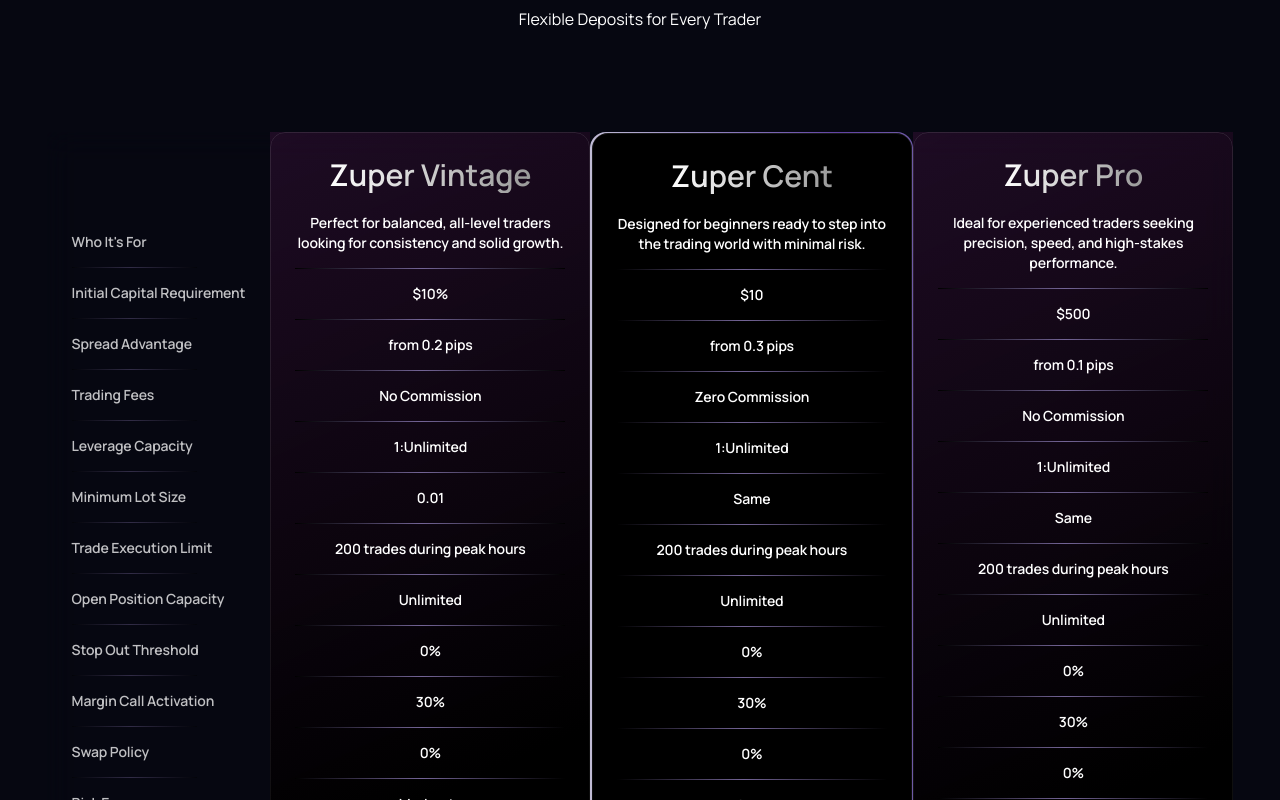
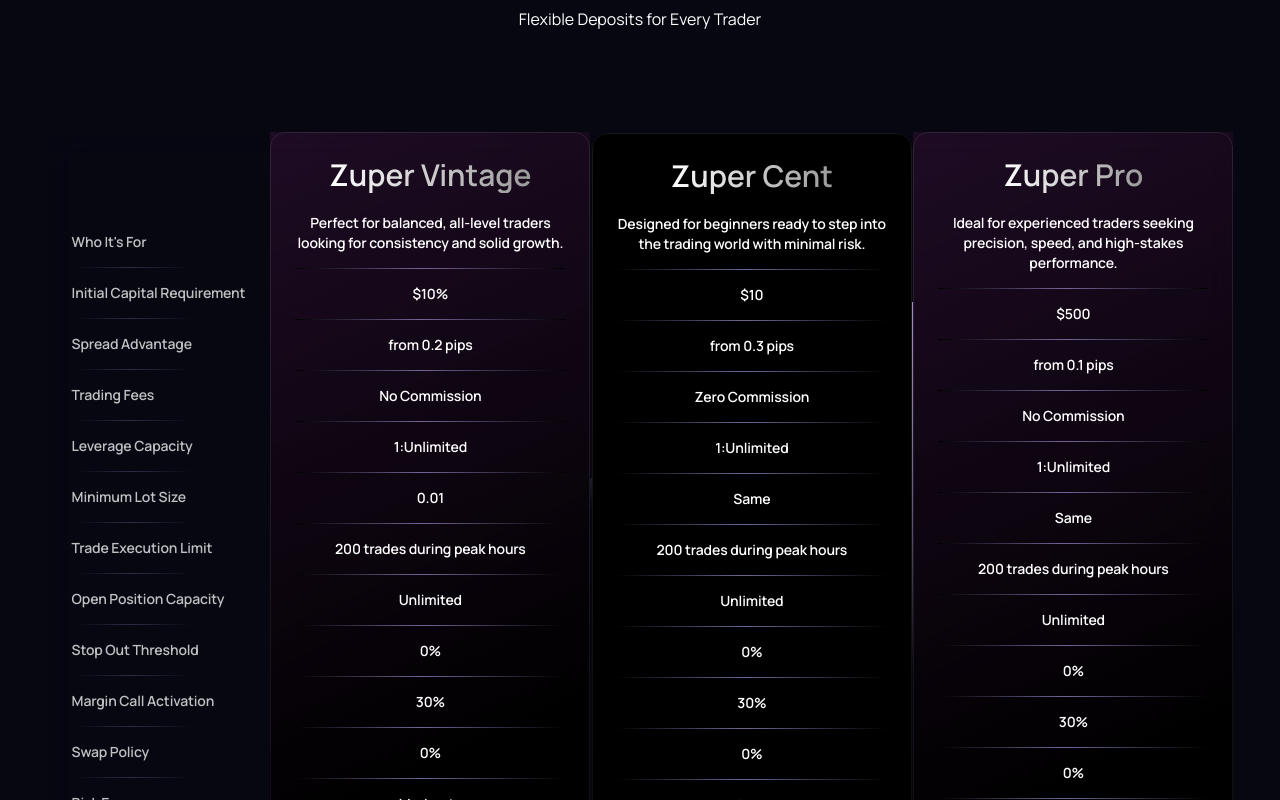
Before and after one commit to deepikabajaj31/Zuperior, a Next.js app: page / in a window 1280 px wide. Shown: the part 2040-2840 px from the top of the page. Built offline with nearby package versions, Linux system fonts and the light colour scheme.

Commit message:
shiny line added

```diff
--- a/src/components/ShinyWrapper.tsx
+++ b/src/components/ShinyWrapper.tsx
@@ -10,28 +10,18 @@
   className = '',
 }) => {
   return (
-    <div className={`relative rounded-[1rem] ${className}`}>
+    <div className={`relative rounded-[1rem] overflow-hidden ${className}`}>
+
       <div
-        className="
-          absolute inset-0
-          rounded-[1rem]
-          bg-gradient-to-r
-          from-[#e0e0e0]
-          via-[#6242A5]
-          to-[#a0a0a0]
-          animate-shine
-          pointer-events-none
-        "
+        className="absolute inset-0 rounded-[1rem] pointer-events-none rotate-shine"
+        style={{
+          background:
+            'conic-gradient(from 287deg at 45.6% 44.7%, rgba(0,0,0,0.07) 140.141deg, rgb(203,182,250) 200.196deg, rgba(0,0,0,0.36) 300.938deg)',
+        }}
       />
 
-      <div
-        className="
-          relative
-          m-[1.5px]
-          rounded-[1rem]
-          overflow-hidden
-        "
-      >
+
+      <div className="relative m-[1.5px] rounded-[1rem] overflow-hidden">
         {children}
       </div>
     </div>
--- a/src/styles/globals.css
+++ b/src/styles/globals.css
@@ -39,18 +39,23 @@
   --sidebar-ring: oklch(0.708 0 0);
 }
 
-@layer utilities {
-  @keyframes shine {
-    to {
-      background-position: 200% center;
-    }
+
+@keyframes rotate-shine {
+  0% {
+    transform: rotate(0deg);
   }
-
-  .animate-shine {
-    background-size: 200% 100%;
-    animation: shine 6s linear infinite; /* Slowed from 2.5s to 6s */
+  100% {
+    transform: rotate(360deg);
   }
 }
+
+.rotate-shine {
+  animation: rotate-shine 4s linear infinite;
+
+  will-change: transform;
+  transform-origin: center;
+}
+
 
 @theme inline {
   --color-background: var(--background);
--- a/tailwind.config.js
+++ b/tailwind.config.js
@@ -1,18 +1,22 @@
-// tailwind.config.js
+/** @type {import('tailwindcss').Config} */
 module.exports = {
-    content: ["./src/**/*.{js,ts,jsx,tsx}"],
+  content: [
+    './app/**/*.{js,ts,jsx,tsx}',
+    './pages/**/*.{js,ts,jsx,tsx}',
+    './components/**/*.{js,ts,jsx,tsx}',
+  ],
   theme: {
     extend: {
       keyframes: {
-          rotateShine: {
-            "0%": { transform: "rotate(0deg)" },
-            "100%": { transform: "rotate(360deg)" },
+        'rotate-shine': {
+          '0%': { transform: 'rotate(0deg)' },
+          '100%': { transform: 'rotate(360deg)' },
         },
       },
       animation: {
-          "rotate-shine": "rotateShine 2s linear infinite",
+        'rotate-shine': 'rotate-shine 4s linear infinite',
       },
     },
   },
   plugins: [],
-  }
+};
```
Lines whose indentation alone changed are shown as unchanged.
